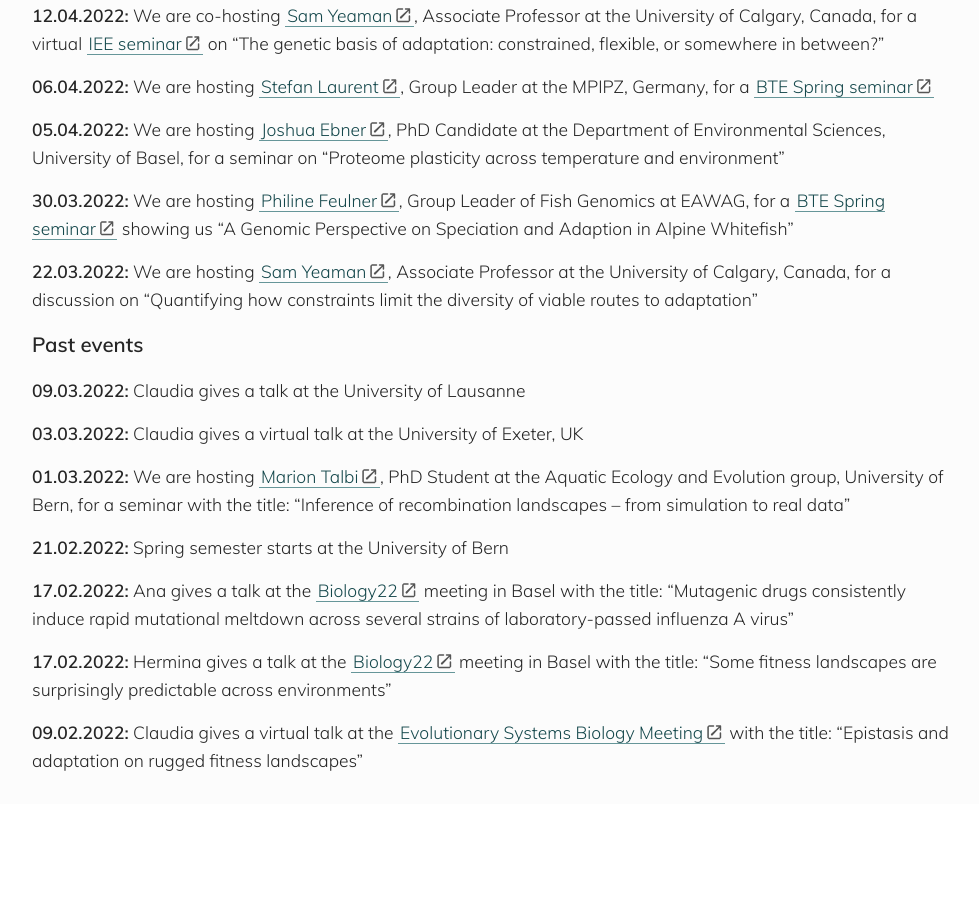
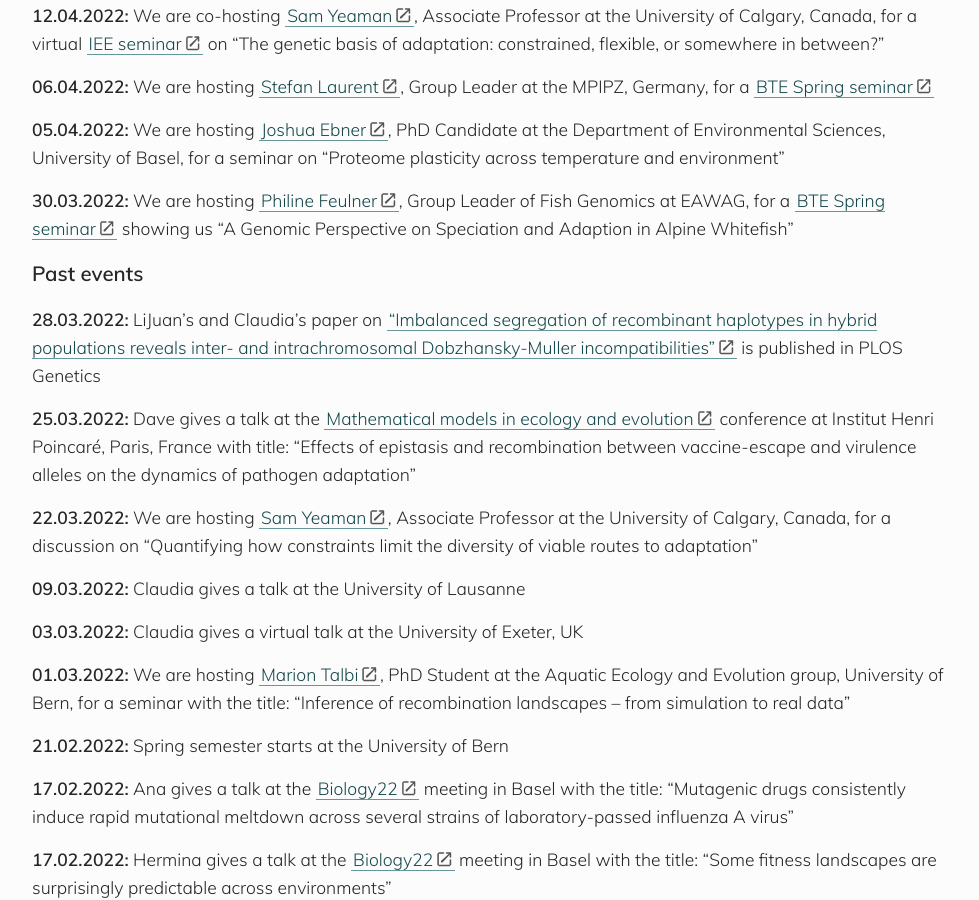
Before and after one commit to banklab/banklab.github.io, a Jekyll site: the page built from index.md, in a window 1280 px wide and 900 px high, scrolled down 1202 px. Shown: the whole window, without its empty margins (148-1127 px from the left). Built offline with Jekyll 4.4.1, drawn with Linux system fonts in a browser that asks for light colours; some web fonts are replaced; comment, search, counter and statistics services are not loaded; before the commit the page ends 2006 px from its top, so only the background shows below that.

Commit message:
Update index.md

```diff
--- a/index.md
+++ b/index.md
@@ -40,9 +40,13 @@ Welcome to the web page of the Division Theoretical Ecology and Evolution at the
 
 **30.03.2022:** We are hosting [Philine Feulner](https://www.eawag.ch/en/department/fishec/main-focus/fish-genomics/), Group Leader of Fish Genomics at EAWAG, for a [BTE Spring seminar](https://www.iee.unibe.ch/studies/lecture_series_in_behavioral_theoretical_and_evolutionary_biology/index_eng.html) showing us "A Genomic Perspective on Speciation and Adaption in Alpine Whitefish"
 
+### Past events
+
+**28.03.2022:** LiJuan's and Claudia's paper on ["Imbalanced segregation of recombinant haplotypes in hybrid populations reveals inter- and intrachromosomal Dobzhansky-Muller incompatibilities"](https://journals.plos.org/plosgenetics/article?id=10.1371/journal.pgen.1010120) is published in PLOS Genetics
+
+**25.03.2022:** Dave gives a talk at the [Mathematical models in ecology and evolution](http://mmee.eu/) conference at Institut Henri Poincaré, Paris, France with title: "Effects of epistasis and recombination between vaccine-escape and virulence alleles on the dynamics of pathogen adaptation"
+
 **22.03.2022:** We are hosting [Sam Yeaman](https://yeamanlab.weebly.com/), Associate Professor at the University of Calgary, Canada, for a discussion on "Quantifying how constraints limit the diversity of viable routes to adaptation"
-
-### Past events
 
 **09.03.2022:** Claudia gives a talk at the University of Lausanne
 
```
